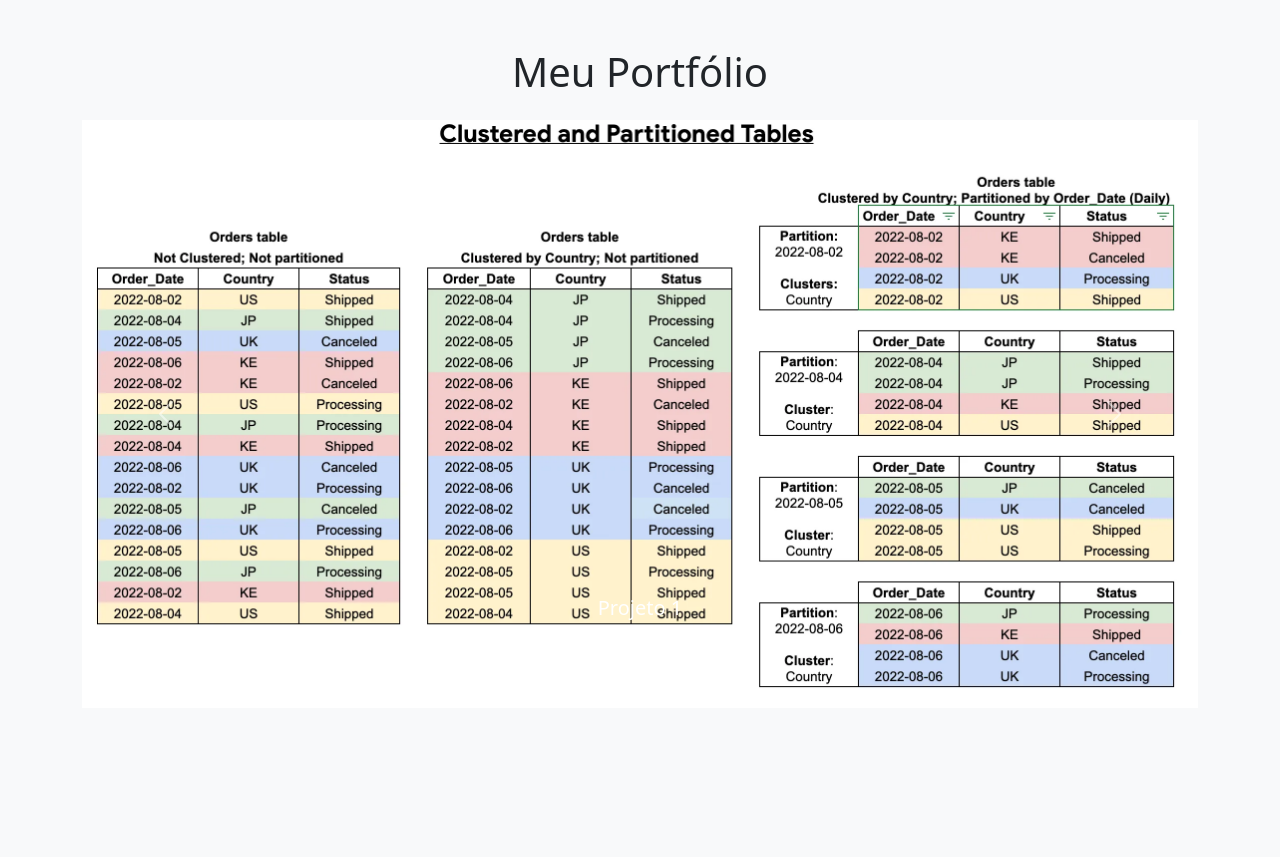
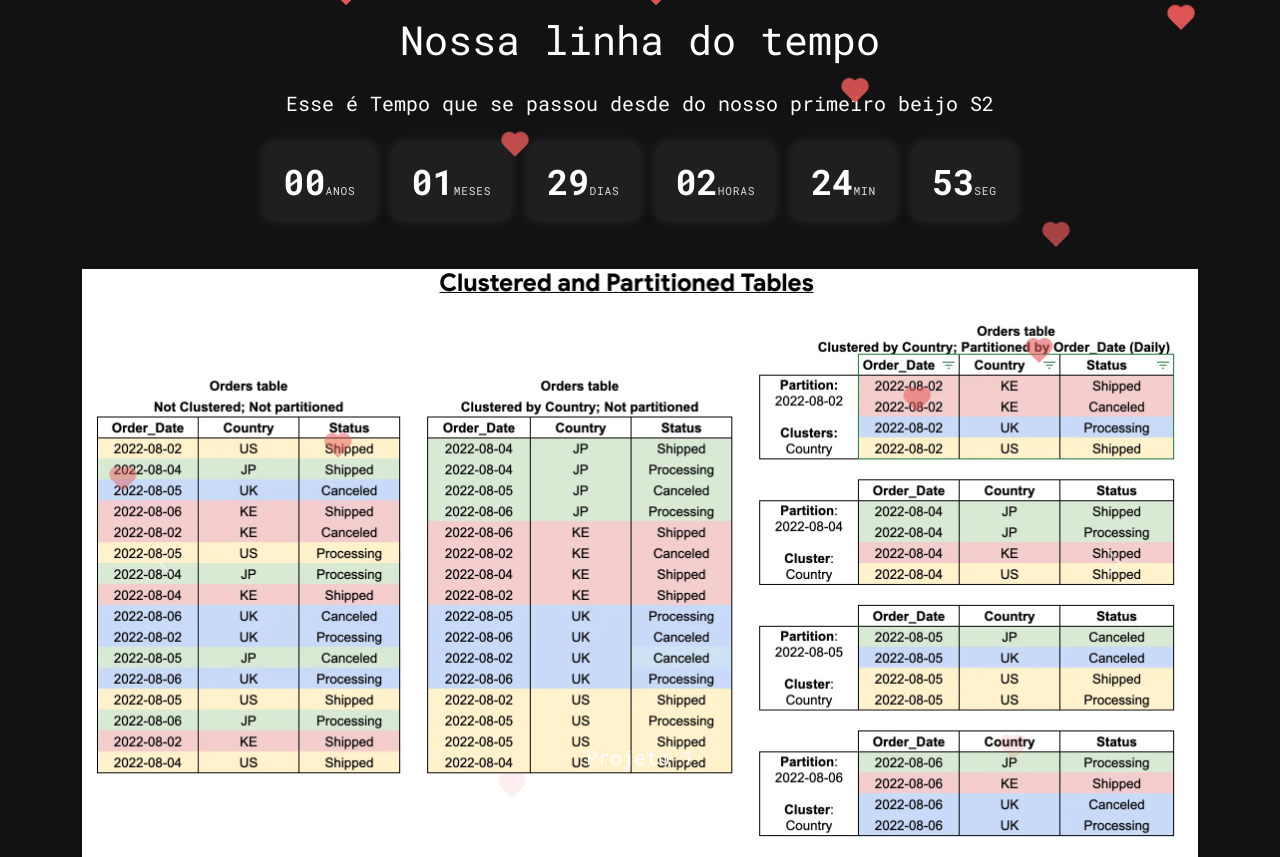
Before and after one commit to udanielsantin/our-beginning, a Flask app: page /mainpage in a window 1280 px wide. Before the commit the page ends 688 px from the top, so only its background shows below. Run offline with Flask 3, Linux system fonts and the light colour scheme.

Commit message:
ta ficando bom commit2, pensar num titulo

```diff
--- a/app.py
+++ b/app.py
@@ -8,12 +8,46 @@ def home():
 
 @app.route("/mainpage")
 def mainpage():
+    import datetime
     projetos = [
         {"imagem": "/static/image (2).png", "titulo": "Projeto 1", "descricao": "Descrição do Projeto 1"},
         {"imagem": "/static/image 6.png", "titulo": "Projeto 2", "descricao": "Descrição do Projeto 2"},
         {"imagem": "/static/image (2).png", "titulo": "Projeto 3", "descricao": "Descrição do Projeto 3"},
     ]
-    return render_template("mainpage.html", projetos=projetos)
+    # Data alvo
+    target = datetime.datetime(2025, 5, 20, 22, 12, 0)
+    now = datetime.datetime.now()
+    diff = target - now
+    # Calcular anos, meses, dias, horas, minutos, segundos
+    years = target.year - now.year
+    months = target.month - now.month
+    days = target.day - now.day
+    hours = target.hour - now.hour
+    minutes = target.minute - now.minute
+    seconds = target.second - now.second
+
+    if seconds < 0:
+        seconds += 60
+        minutes -= 1
+    if minutes < 0:
+        minutes += 60
+        hours -= 1
+    if hours < 0:
+        hours += 24
+        days -= 1
+    if days < 0:
+        # Ajusta mês anterior
+        prev_month = (now.month - 1) if now.month > 1 else 12
+        prev_year = now.year if now.month > 1 else now.year - 1
+        days_in_prev_month = (datetime.datetime(prev_year, prev_month + 1, 1) - datetime.datetime(prev_year, prev_month, 1)).days
+        days += days_in_prev_month
+        months -= 1
+    if months < 0:
+        months += 12
+        years -= 1
+
+    timer_str = f"{years} anos, {months} meses, {days} dias, {hours} horas, {minutes} minutos, {seconds} segundos"
+    return render_template("mainpage.html", projetos=projetos, timer_str=timer_str)
 
 
 @app.route("/teste-imagem")
--- /dev/null
+++ b/static/script.js
@@ -0,0 +1,80 @@
+// Timer original
+document.addEventListener('DOMContentLoaded', () => {
+  const targetDate = new Date('2025-05-20T22:12:00');
+
+  const labels = ['Anos', 'Meses', 'Dias', 'Horas', 'Min', 'Seg'];
+  const timerDiv = document.getElementById('timer');
+
+  labels.forEach(label => {
+    const box = document.createElement('div');
+    box.className = 'timer-box';
+    box.innerHTML = `<span id="${label.toLowerCase()}">00</span><small>${label}</small>`;
+    timerDiv.appendChild(box);
+  });
+
+  function pad(num) {
+    return String(num).padStart(2, '0');
+  }
+
+  function calcElapsed(from, to) {
+    let start = new Date(from);
+    let end = new Date(to);
+
+    let years = end.getFullYear() - start.getFullYear();
+    let months = end.getMonth() - start.getMonth();
+    let days = end.getDate() - start.getDate();
+    let hours = end.getHours() - start.getHours();
+    let minutes = end.getMinutes() - start.getMinutes();
+    let seconds = end.getSeconds() - start.getSeconds();
+
+    if (seconds < 0) { seconds += 60; minutes--; }
+    if (minutes < 0) { minutes += 60; hours--; }
+    if (hours < 0)   { hours += 24; days--; }
+
+    if (days < 0) {
+      const prevMonth = new Date(end.getFullYear(), end.getMonth(), 0).getDate();
+      days += prevMonth;
+      months--;
+    }
+
+    if (months < 0) {
+      months += 12;
+      years--;
+    }
+
+    return { years, months, days, hours, minutes, seconds };
+  }
+
+  function updateElapsed() {
+    const now = new Date();
+    const elapsed = calcElapsed(targetDate, now);
+
+    document.getElementById('anos').textContent   = pad(elapsed.years);
+    document.getElementById('meses').textContent  = pad(elapsed.months);
+    document.getElementById('dias').textContent   = pad(elapsed.days);
+    document.getElementById('horas').textContent  = pad(elapsed.hours);
+    document.getElementById('min').textContent    = pad(elapsed.minutes);
+    document.getElementById('seg').textContent    = pad(elapsed.seconds);
+  }
+
+  updateElapsed();
+  setInterval(updateElapsed, 1000);
+});
+
+// 💖 Corações animados caindo
+function criarCoracao() {
+  const heart = document.createElement('div');
+  heart.classList.add('heart');
+  heart.style.left = Math.random() * window.innerWidth + 'px';
+  heart.style.animationDuration = (Math.random() * 4 + 6) + 's'; // velocidade variável
+
+  document.body.appendChild(heart);
+
+  // Remove após a animação
+  setTimeout(() => {
+    heart.remove();
+  }, 11000);
+}
+
+// Cria corações em intervalos aleatórios
+setInterval(criarCoracao, 700);
--- a/static/style.css
+++ b/static/style.css
@@ -1,20 +1,94 @@
 body {
-  font-family: Arial, sans-serif;
-  background-color: #f9f9f9;
-  text-align: center;
-  padding-top: 100px;
+  background-color: #121212;
+  color: #ffffff;
+  font-family: 'Roboto Mono', monospace;
+  overflow: hidden;
+  position: relative;
+  margin: 0;
+  padding: 0;
 }
 
-button {
-  padding: 10px 20px;
-  font-size: 18px;
-  background-color: #007BFF;
+.timer-box {
+  background: #1f1f1f;
+  color: #fff;
+  border-radius: 0.75rem;
+  padding: 1rem 1.25rem;
+  text-align: center;
+  box-shadow: 0 0 12px rgba(255, 255, 255, 0.1);
+  min-width: 80px;
+}
+
+.timer-box span {
+  font: 700 2.2rem 'Roboto Mono', monospace;
+}
+
+.timer-box small {
+  font-size: .70rem;
+  letter-spacing: .07em;
+  text-transform: uppercase;
+  opacity: .85;
+}
+
+.heart {
+  position: absolute;
+  top: -30px; /* começa acima do topo da tela */
+  left: 0;
+  width: 16px;
+  height: 16px;
+  background: #e25555;
+  transform: rotate(45deg);
+  animation: fall linear;
+  animation-duration: 6s;
+  z-index: 0;
+}
+
+
+.heart::before,
+.heart::after {
+  content: "";
+  position: absolute;
+  width: 16px;
+  height: 16px;
+  background: #e25555;
+  border-radius: 50%;
+}
+
+.heart::before {
+  top: -8px;
+  left: 0;
+}
+
+.heart::after {
+  top: 0;
+  left: -8px;
+}
+
+@keyframes fall {
+  0% {
+    transform: translateY(0) rotate(45deg);
+    opacity: 1;
+  }
+  100% {
+    transform: translateY(110vh) rotate(45deg);
+    opacity: 0;
+  }
+}
+
+
+.special-btn {
+  display: block;
+  padding: 18px 40px;
+  font-size: 28px;
+  background-color: #666666;
   color: white;
   border: none;
   border-radius: 8px;
   cursor: pointer;
+  margin: 0 auto;
+  text-align: center;
+  text-decoration: none; /* Adicionado para remover a linha */
 }
 
-button:hover {
+.special-btn:hover {
   background-color: #0056b3;
 }
--- a/templates/mainpage.html
+++ b/templates/mainpage.html
@@ -3,19 +3,33 @@
 <head>
   <meta charset="UTF-8">
   <title>Meu Portfólio</title>
+  <meta name="viewport" content="width=device-width, initial-scale=1">
+
+  <!-- Bootstrap e fonte -->
   <link href="https://cdn.jsdelivr.net/npm/bootstrap@5.3.0/dist/css/bootstrap.min.css" rel="stylesheet">
+  <link href="https://fonts.googleapis.com/css2?family=Roboto+Mono:wght@400;700&display=swap" rel="stylesheet">
+  <link rel="stylesheet" href="{{ url_for('static', filename='style.css') }}">
 </head>
-<body class="bg-light">
+<body>
 
+  <div class="text-center mt-3 mb-4">
+    <h1>Nossa linha do tempo</h1>
+  </div>
+  <!-- Data de referência -->
+  <div class="text-center mt-3 mb-4">
+    <span class="fs-5">Esse é Tempo que se passou desde do nosso primeiro beijo S2 </span>
+  </div>
+
+  <!-- Contador -->
+  <div id="timer" class="d-flex justify-content-center gap-3 flex-wrap"></div>
+
+  <!-- Carrossel -->
   <div class="container mt-5">
-    <h1 class="text-center">Meu Portfólio</h1>
-
-    <!-- Carrossel -->
-    <div id="portfolioCarousel" class="carousel slide mt-4" data-bs-ride="carousel">
+    <div id="portfolioCarousel" class="carousel slide" data-bs-ride="carousel">
       <div class="carousel-inner">
         {% for projeto in projetos %}
         <div class="carousel-item {% if loop.first %}active{% endif %}">
-          <img src="{{ url_for('static', filename=projeto.imagem) }}" class="d-block w-100" alt="...">
+          <img src="{{ url_for('static', filename=projeto.imagem) }}" class="d-block w-100" alt="Imagem do {{ projeto.titulo }}">
           <div class="carousel-caption d-none d-md-block">
             <h5>{{ projeto.titulo }}</h5>
             <p>{{ projeto.descricao }}</p>
@@ -32,6 +46,8 @@
     </div>
   </div>
 
+  <!-- Scripts -->
   <script src="https://cdn.jsdelivr.net/npm/bootstrap@5.3.0/dist/js/bootstrap.bundle.min.js"></script>
+  <script src="{{ url_for('static', filename='script.js') }}"></script>
 </body>
 </html>
```
Also changed, not shown: templates/home.html (+15 -4 lines).
